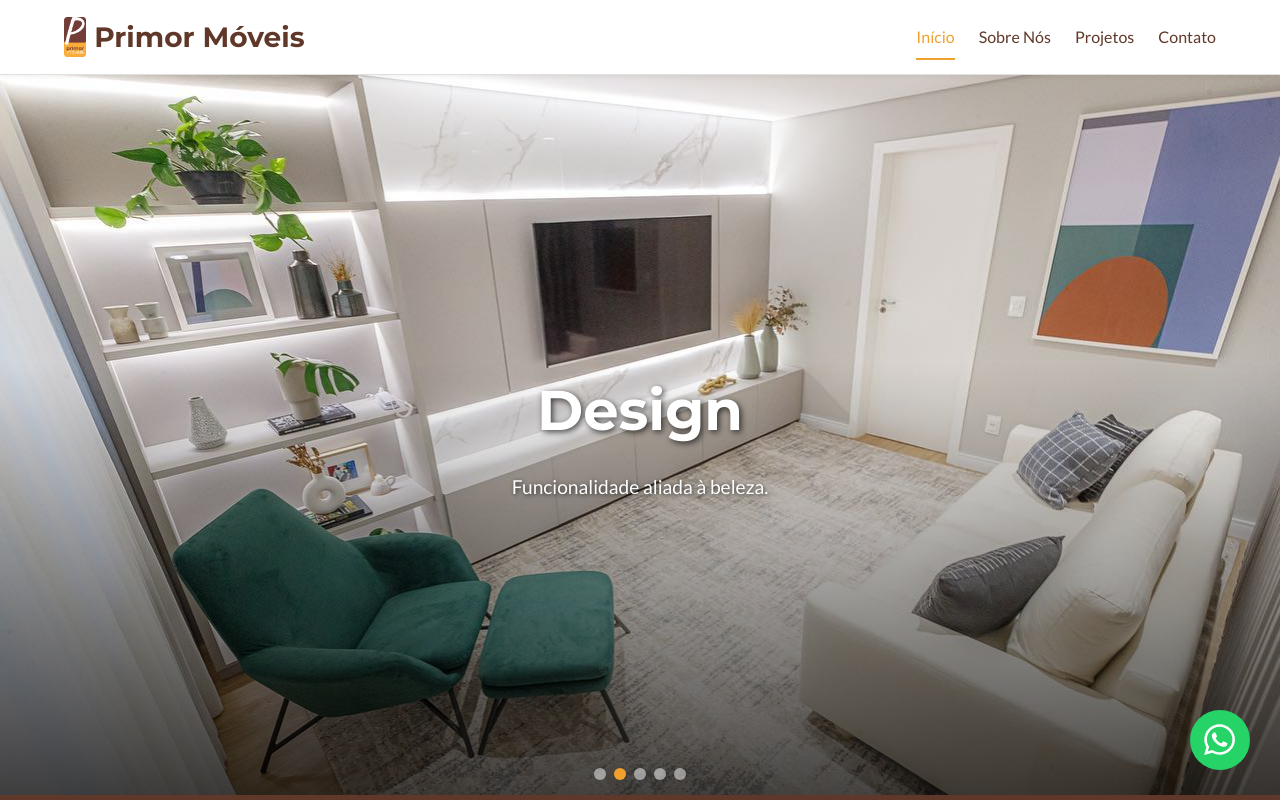
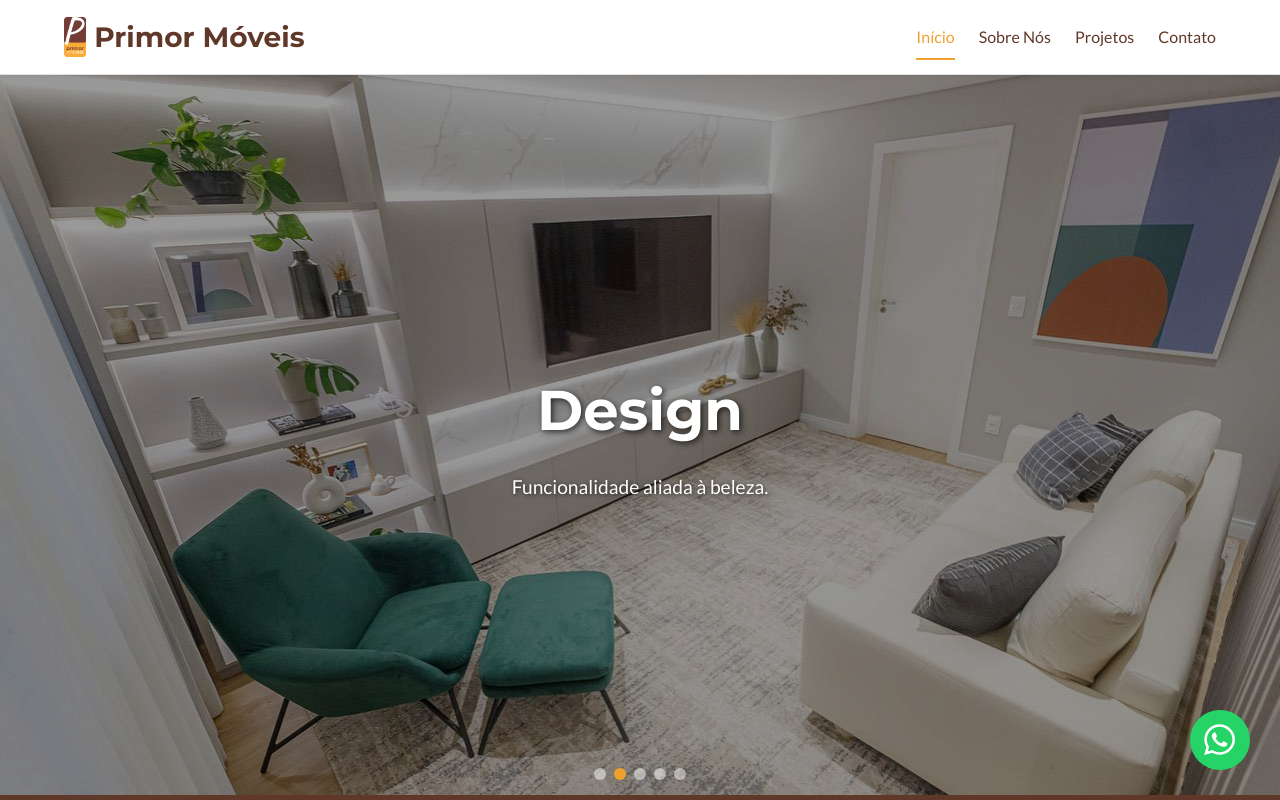
Before and after one commit to GustavoAlbuquerquee/primor-moveis, a Next.js app: page / in a window 1280 px wide. Shown: the top 800 px of the page. Built offline with nearby package versions, Linux system fonts and the light colour scheme.

Commit message:
feat: Atualizar estilos do HeroSlider para incluir opções de escurecimento da imagem

```diff
--- a/src/components/HeroSlider/styles.ts
+++ b/src/components/HeroSlider/styles.ts
@@ -2,7 +2,7 @@ import styled from 'styled-components';
 
 export const SliderWrapper = styled.div`
   width: 100%;
-  height: 90vh; // Altura do slider, ajuste se necessário
+  height: 90vh;
   position: relative;
 
   .swiper {
@@ -15,10 +15,11 @@ export const SliderWrapper = styled.div`
     width: 12px;
     height: 12px;
     opacity: 1;
+    transition: background-color 0.3s ease;
   }
 
   .swiper-pagination-bullet-active {
-    background: ${({ theme }) => theme.colors.primary}; // Laranja
+    background: ${({ theme }) => theme.colors.primary};
   }
 `;
 
@@ -31,14 +32,34 @@ export const SlideContent = styled.div`
   justify-content: center;
 `;
 
+// --- MODIFICAÇÃO PRINCIPAL AQUI ---
 export const SlideOverlay = styled.div`
   position: absolute;
   top: 0;
   left: 0;
   width: 100%;
   height: 100%;
-  background: linear-gradient(to top, rgba(0, 0, 0, 0.7), transparent 60%);
   z-index: 1;
+
+  /* Opção A (Recomendada): Escurecimento Uniforme
+    Aplica uma camada escura por igual sobre toda a imagem.
+    Ajuste a opacidade (o último número, de 0.0 a 1.0) conforme seu gosto.
+    0.4 = 40% escuro.
+  */
+  background-color: rgba(0, 0, 0, 0.4);
+
+
+  /* Opção B (Alternativa): Gradiente Mais Forte
+    Se quiser que o escurecimento seja mais forte na parte de baixo e mais suave em cima.
+    Descomente o código abaixo e comente o 'background-color' de cima para testar.
+  */
+  /*
+  background: linear-gradient(
+    to top,
+    rgba(0, 0, 0, 0.8) 10%,  // Começa 80% escuro na base
+    transparent 70%         // Fica transparente a partir de 70% da altura
+  );
+  */
 `;
 
 export const SlideTextContainer = styled.div`
```
